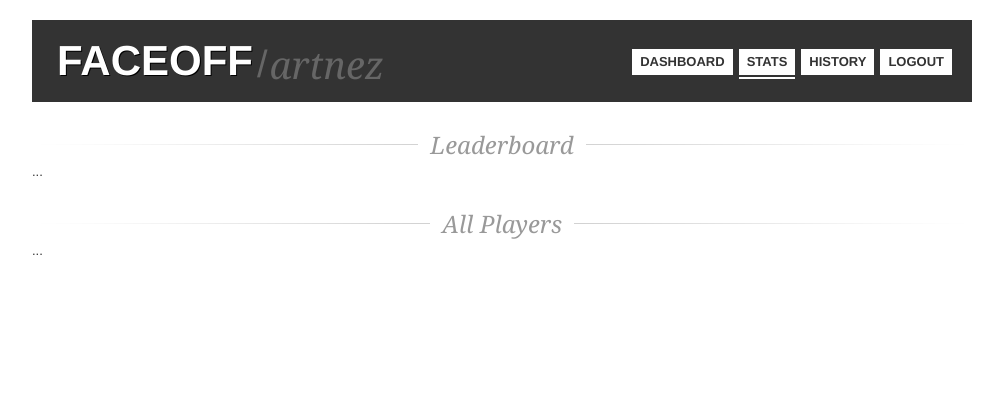
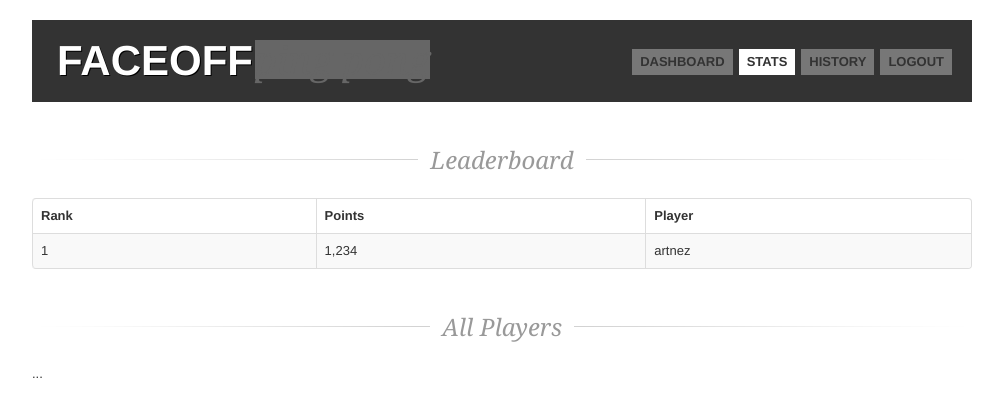
Before and after one commit to artnez/faceoff, a Flask app: page /stats in a window 1280 px wide. Shown: the top 417 px of the page, without its empty margins (138-1141 px from the left). Run offline with Flask 2, Linux system fonts and the light colour scheme; the visitor is signed in with stand-in values (Sample User, id 1); parts of the project's set-up code (start-up, migrations or seed data) failed here and were passed over; some libraries are stand-ins or nearby versions.

Commit message:
minor style/markup updates

```diff
--- a/src/faceoff/static/css/faceoff.app.css
+++ b/src/faceoff/static/css/faceoff.app.css
@@ -11,49 +11,38 @@
     position: relative;
     background: #333;
     padding: 20px 0;
-    margin: 0 0 25px 0;
+    margin: 0 0 40px 0;
     width: 100%;
     overflow: hidden;
 }
 
-#header #logo,
-#header .separator,
-#header #nickname {
+#header .title,
+#header .subtitle {
     float: left;
-    font-size: 42px;
-    line-height: 42px;
 }
 
-#header #logo {
+#header .title {
     margin: 0 2px 0 25px;
 }
 
-#header #logo a {
+#header .title a {
     color: #fff;
+    font-size: 42px;
+    line-height: 42px;
     text-shadow: 1px 1px 0 #000;
     text-transform: uppercase;
     text-decoration: none;
 }
 
-#header .separator,
-#header #nickname {
-    font-size: 38px;
-    line-height: 48px;
-    height: 38px;
+#header .subtitle {
+    background: #666;
 }
 
-#header .separator,
-#header #nickname a {
+#header .subtitle a {
     color: #666;
+    font: italic 38px Georgia;
+    line-height: 38px;
     text-decoration: none;
-}
-
-#header .separator {
-    margin: 0 2px;
-}
-
-#header #nickname {
-    font-family: Georgia;
 }
 
 #header ul.menu {
@@ -80,22 +69,21 @@
     color: #333;
     font-weight: bold;
     text-transform: uppercase;
-    background: #fff;
+    background: #777;
     padding: 4px 8px;
     text-decoration: none;
     border-bottom: solid #333 2px;
 }
 
-#header ul.menu li:hover {
-    border-bottom: solid #666 2px;
+#header ul.menu li:hover a {
 }
 
-#header ul.menu li.selected {
-    border-bottom: solid #fff 2px;
+#header ul.menu li.selected a {
+    background: #fff;
 }
 
 #content .section {
-    margin: 0 0 25px 0;
+    margin: 0 0 40px 0;
 }
 
 #content .section h2.center {
@@ -105,6 +93,7 @@
     font-weight: normal;
     font-style: italic;
     background: url('../img/heading-bg-line.png') no-repeat 0 50%;
+    margin: 0 0 20px 0;
 }
 
 #content .section h2.center span {
--- a/src/faceoff/static/js/faceoff.js
+++ b/src/faceoff/static/js/faceoff.js
@@ -5,5 +5,5 @@
 
 $(function() {
     // trigger bootstrap opt-in apis
-    $('a[rel=tooltip]').tooltip();
+    $('a.tip').tooltip();
 });
--- a/src/faceoff/templates/forms/join.html
+++ b/src/faceoff/templates/forms/join.html
@@ -7,6 +7,6 @@
         {% if 'access_code' in join_form %}
             {{ render_field(join_form.access_code, errpos='inline') }}
         {% endif %}
-        <button type='submit' class='btn btn-large btn-primary'>Join</button>
+        <button type='submit' class='btn btn-large'>Join</button>
     </fieldset>
 </form>
--- a/src/faceoff/templates/forms/login.html
+++ b/src/faceoff/templates/forms/login.html
@@ -6,6 +6,6 @@
     <fieldset>
         {{ render_field(login_form.nickname, errpos='inline') }}
         {{ render_field(login_form.password, errpos='inline') }}
-        <button type='submit' class='btn btn-large btn-primary'>Login</button>
+        <button type='submit' class='btn btn-large'>Login</button>
     </fieldset>
 </form>
--- a/src/faceoff/templates/gate.html
+++ b/src/faceoff/templates/gate.html
@@ -14,4 +14,4 @@
         {% include 'forms/join.html' %}
     </div>
 </div>
-{% endblock %}
+{%- endblock %}
--- a/src/faceoff/templates/layouts/app.html
+++ b/src/faceoff/templates/layouts/app.html
@@ -7,9 +7,12 @@
 {%- block body %}
 <div class='container'>
     <div id='header'>
-        <strong id='logo'><a href='{{ url_for('dashboard') }}'>Faceoff</a></strong>
-        <span class='separator'>/</span>
-        <em id='nickname'><a href='{{ url_for('dashboard') }}'>artnez</a></em>
+        <strong id='logo' class='title'>
+            <a href='{{ url_for('dashboard') }}'>Faceoff</a>
+        </strong>
+        <span id='league' class='subtitle'>
+            <a href='{{ url_for('dashboard') }}'>ping pong</a>
+        </span>
         {% set pages = [
             {'title': 'Dashboard', 'endpoint': 'dashboard'},
             {'title': 'Stats', 'endpoint': 'stats'},
@@ -24,9 +27,9 @@
             <li><a href='{{ url_for('logout') }}'>Logout</a></li>
         </ul>
     </div>
-    <h1>{{ page_title or head_title }}</h1>
     <div id='content'>
-    {%- block content %}{% endblock -%}
+        <h1>{{ page_title or head_title }}</h1>
+        {%- block content %}{% endblock -%}
     </div>
 </div>
 {% endblock -%}
--- a/src/faceoff/templates/layouts/base.html
+++ b/src/faceoff/templates/layouts/base.html
@@ -11,7 +11,7 @@
     <link rel='stylesheet' media='screen' href='{{ url_for('static', filename='css/bootstrap.css') }}'>
     <link rel='stylesheet' media='screen' href='{{ url_for('static', filename='css/faceoff.css') }}'>
     {%- block stylesheet %}{% endblock -%}
-    {%- endif -%}
+    {%- endif %}
     <script src='{{ url_for('static', filename='js/jquery.js') }}'></script>
     <script src='{{ url_for('static', filename='js/bootstrap.js') }}'></script>
     <script src='{{ url_for('static', filename='js/faceoff.js') }}'></script>
--- a/src/faceoff/templates/macros/form.html
+++ b/src/faceoff/templates/macros/form.html
@@ -3,7 +3,7 @@
     <label class='control-label' for='{{ field.id }}'>
         {{ field.label.text }}
         {%- if field.description -%}
-        <span class='description'>(<a class='#' rel='tooltip' title='{{ field.description }}'>?</a>)</span>
+        <span class='description'>(<a href='#' class='tip' title='{{ field.description }}'>?</a>)</span>
         {%- endif -%}
     </label>
     <div class='controls'>
--- a/src/faceoff/templates/stats.html
+++ b/src/faceoff/templates/stats.html
@@ -3,7 +3,22 @@
 {% block content %}
 <div id='leaderboard' class='section'>
     <h2 class='center'><span>Leaderboard</span></h2>
-    <p>...</p>
+    <table class='table table-bordered table-striped'>
+        <thead>
+            <tr>
+                <th>Rank</th>
+                <th>Points</th>
+                <th>Player</th>
+            </tr>
+        </thead>
+        <tbody>
+            <tr>
+                <td>1</td>
+                <td>1,234</td>
+                <td>artnez</td>
+            </tr>
+        </tbody>
+    </table>
 </div>
 <div id='all-players' class='section'>
     <h2 class='center'><span>All Players</span></h2>
```
Also changed, not shown: src/faceoff/forms.py (+24 -16 lines), src/faceoff/templates/layouts/gate.html (+4 -4 lines).
